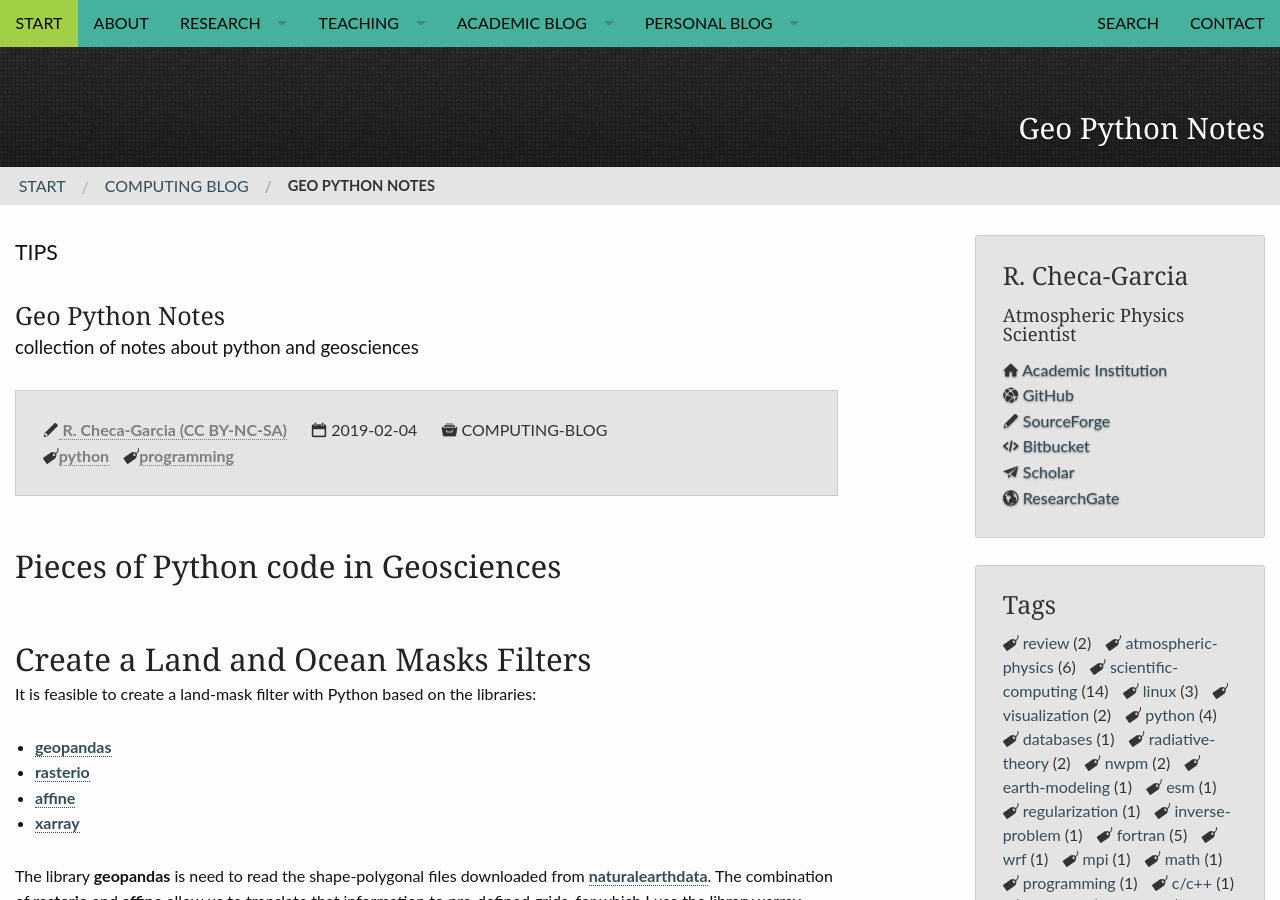
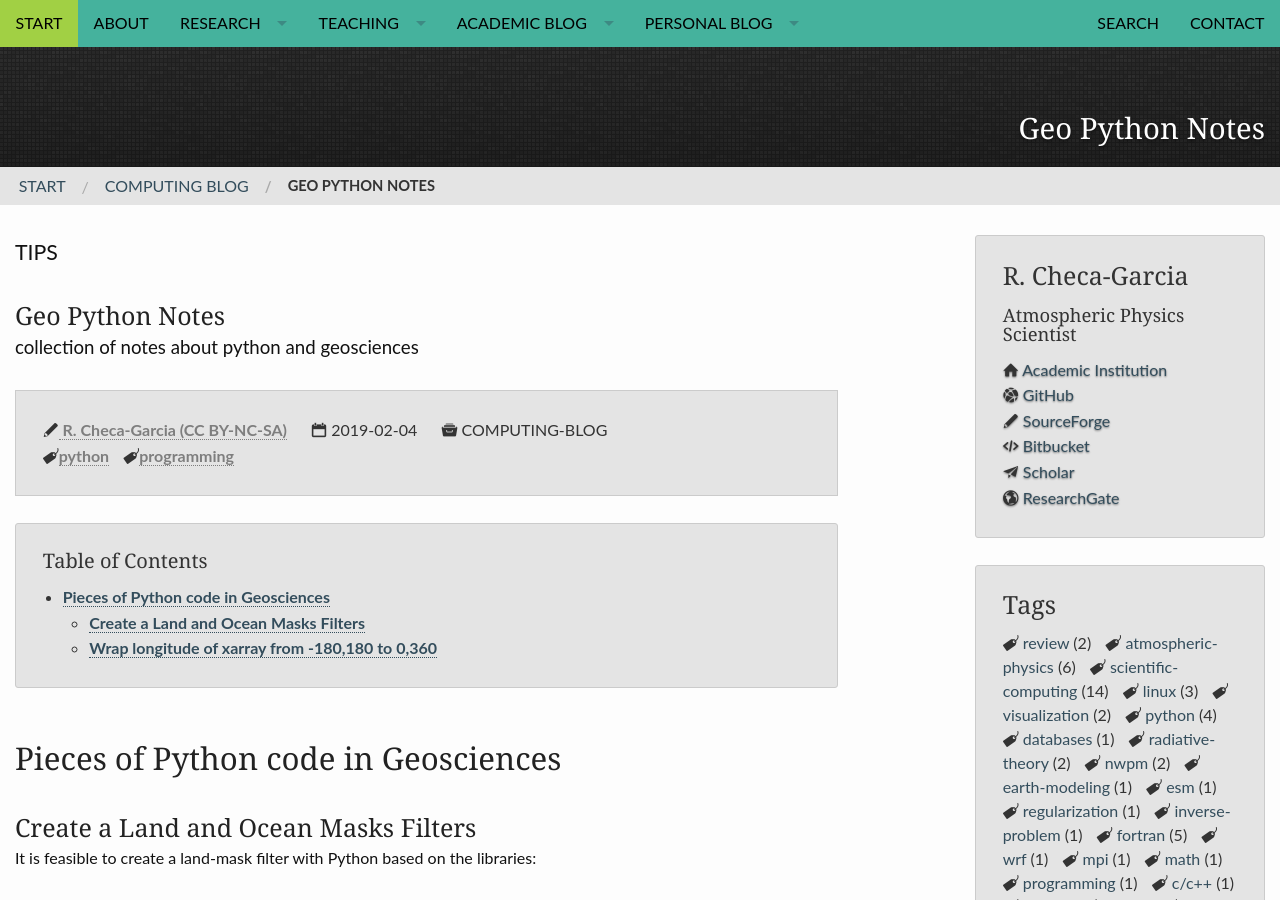
Before and after one commit to RCHG/rchg.github.io, a Jekyll site: the page built from _posts/2019-02-04-Geo-Python-Notes.md, in a window 1280 px wide and 900 px high. Built offline with Jekyll 4.4.1, drawn with Linux system fonts in a browser that asks for light colours; nearby versions of some CDN libraries; comment, search, counter and statistics services are not loaded.

Commit message:
Update 2019-02-04-Geo-Python-Notes.md

```diff
--- a/_posts/2019-02-04-Geo-Python-Notes.md
+++ b/_posts/2019-02-04-Geo-Python-Notes.md
@@ -14,11 +14,20 @@
     pattern: pattern_jquery-dark-grey-tile.png
 ---
 
+<section id="table-of-contents" class="toc">
+<div class="panel radius" markdown="1">
+#### Table of Contents
+{:.no_toc }
+*  TOC
+{:toc}
+</div>
+</section><!-- /#table-of-contents -->
+
 Pieces of Python code in Geosciences
 --------------------------------------
 
 
-## Create a Land and Ocean Masks Filters
+### Create a Land and Ocean Masks Filters
 
 It is feasible to create a land-mask filter with Python based on the libraries:
 
@@ -89,7 +98,7 @@
 
 {% endhighlight %}
 
-## Wrap longitude of xarray from -180,180 to 0,360
+### Wrap longitude of xarray from -180,180 to 0,360
 
 It is quite direct with the last versions of xarray library (>0.17 should work). If we have a data-array named **mydat** and if the longitude has is named as 'lon' then:
 
```
